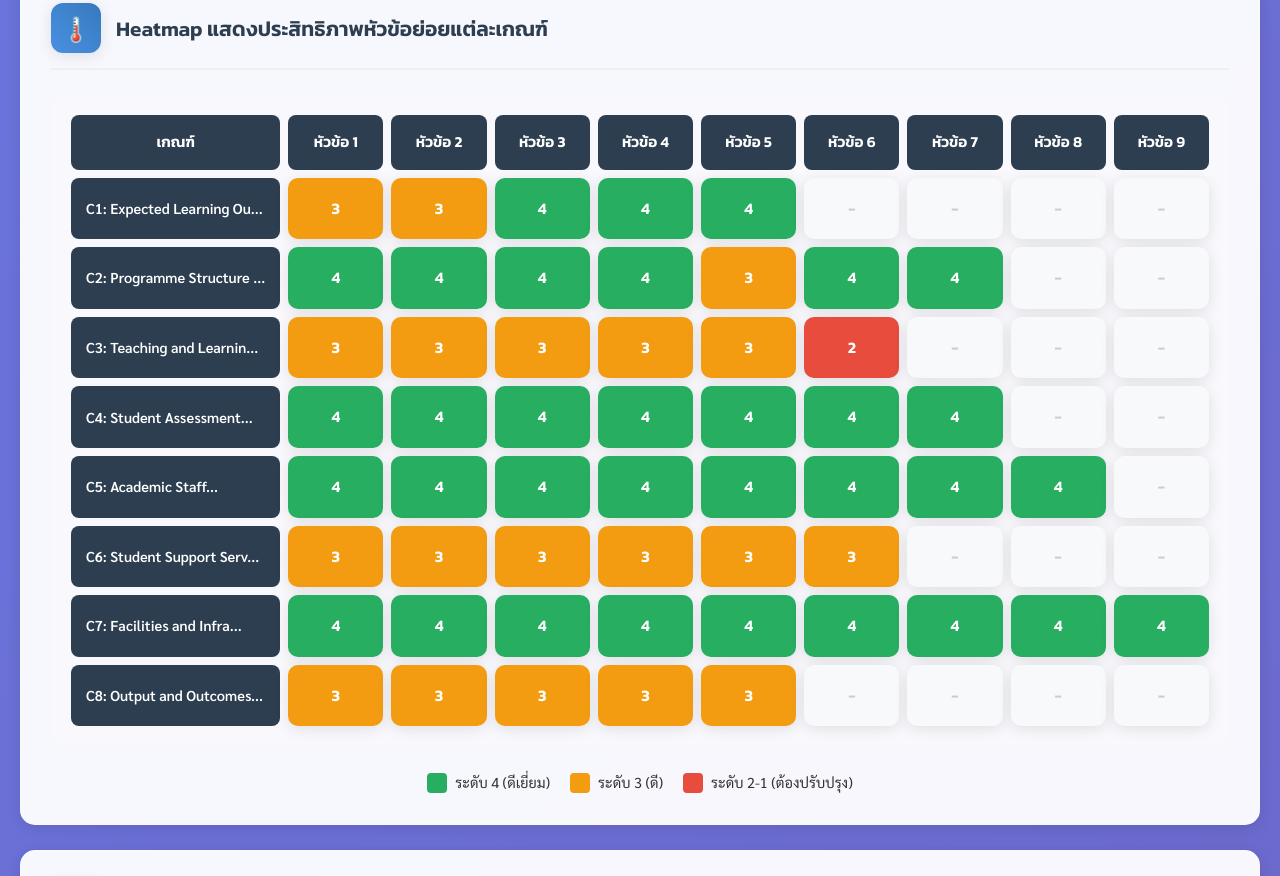
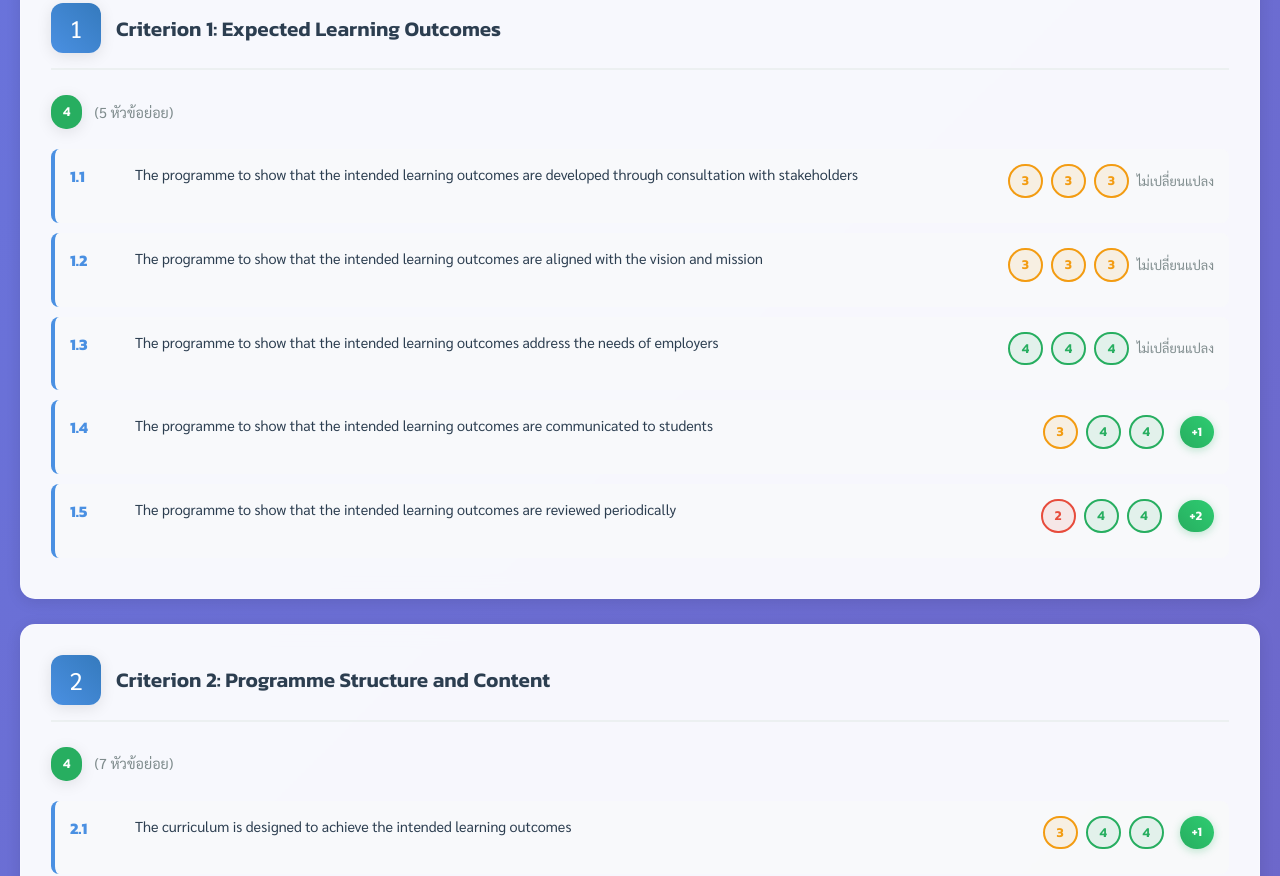
Before and after one commit to tanawankae/aunqa, a plain HTML site: page subcriteria.html in a window 1280 px wide. Shown: the part 2055-2931 px from the top of the page. Drawn offline with nearby package versions, Linux system fonts and the light colour scheme.

Commit message:
Add files via upload

```diff
--- a/subcriteria.html
+++ b/subcriteria.html
@@ -162,31 +162,6 @@
             </div>
         </div>
 
-        <!-- Performance Heatmap -->
-        <div class="card">
-            <div class="card-header">
-                <div class="card-icon">🌡️</div>
-                <div class="card-title">Heatmap แสดงประสิทธิภาพหัวข้อย่อยแต่ละเกณฑ์</div>
-            </div>
-            <div id="performanceHeatmap" style="margin: 25px 0;">
-                <!-- Will be populated by JavaScript -->
-            </div>
-            <div style="display: flex; justify-content: center; gap: 20px; margin-top: 20px;">
-                <div style="display: flex; align-items: center; gap: 8px;">
-                    <div style="width: 20px; height: 20px; background: #27ae60; border-radius: 4px;"></div>
-                    <span style="font-family: 'Sarabun', sans-serif; font-size: 0.9rem;">ระดับ 4 (ดีเยี่ยม)</span>
-                </div>
-                <div style="display: flex; align-items: center; gap: 8px;">
-                    <div style="width: 20px; height: 20px; background: #f39c12; border-radius: 4px;"></div>
-                    <span style="font-family: 'Sarabun', sans-serif; font-size: 0.9rem;">ระดับ 3 (ดี)</span>
-                </div>
-                <div style="display: flex; align-items: center; gap: 8px;">
-                    <div style="width: 20px; height: 20px; background: #e74c3c; border-radius: 4px;"></div>
-                    <span style="font-family: 'Sarabun', sans-serif; font-size: 0.9rem;">ระดับ 2-1 (ต้องปรับปรุง)</span>
-                </div>
-            </div>
-        </div>
-
         <!-- Sub-criteria Details -->
         <div id="subCriteriaContainer">
             <!-- Will be populated by JavaScript -->
@@ -311,7 +286,6 @@
             createScoreDistributionChart();
             createImprovementTrendChart();
             createCriterionComparisonChart();
-            createPerformanceHeatmap();
         }
 
         function createScoreDistributionChart() {
@@ -472,37 +446,6 @@
             });
         }
 
-        function createPerformanceHeatmap() {
-            const container = document.getElementById('performanceHeatmap');
-            let heatmapHtml = '<div class="heatmap-grid" style="grid-template-columns: auto repeat(' +
-                Math.max(...aunqaData.map(c => c.subCriteria.length)) + ', 1fr);">';
-
-            // Header row
-            heatmapHtml += '<div class="heatmap-header">เกณฑ์</div>';
-            const maxSubCriteria = Math.max(...aunqaData.map(c => c.subCriteria.length));
-            for (let i = 1; i <= maxSubCriteria; i++) {
-                heatmapHtml += `<div class="heatmap-header">หัวข้อ ${i}</div>`;
-            }
-
-            // Data rows
-            aunqaData.forEach(criterion => {
-                heatmapHtml += `<div class="heatmap-label">C${criterion.number}: ${criterion.name.substring(0, 20)}...</div>`;
-
-                criterion.subCriteria.forEach(sub => {
-                    const score = sub.scores[2];
-                    heatmapHtml += `<div class="heatmap-cell score-${score}" title="${sub.description}">${score}</div>`;
-                });
-
-                // Fill empty cells if needed
-                for (let i = criterion.subCriteria.length; i < maxSubCriteria; i++) {
-                    heatmapHtml += '<div class="heatmap-cell" style="background: #f8f9fa; color: #ccc;">-</div>';
-                }
-            });
-
-            heatmapHtml += '</div>';
-            container.innerHTML = heatmapHtml;
-        }
-
         function getScoreClass(score) {
             if (score >= 4) return 'excellent';
             if (score >= 3) return 'good';
```
